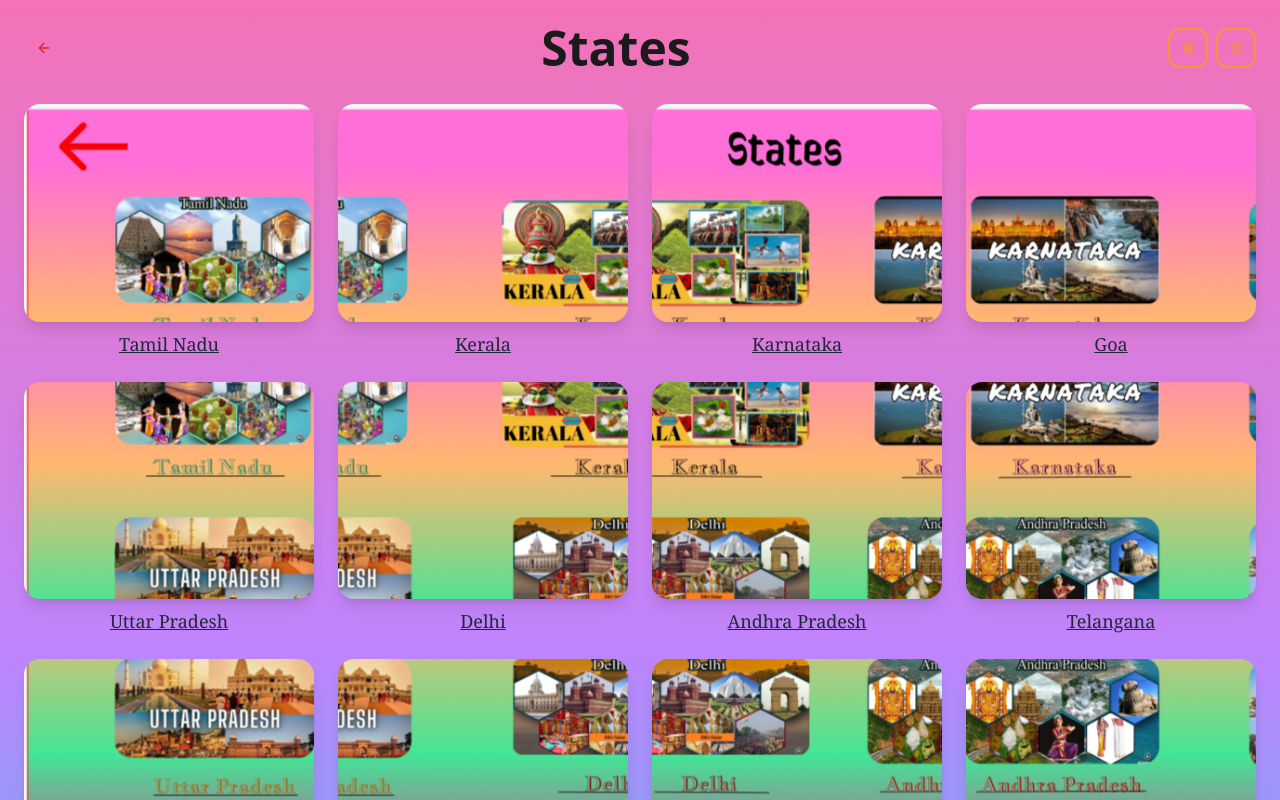
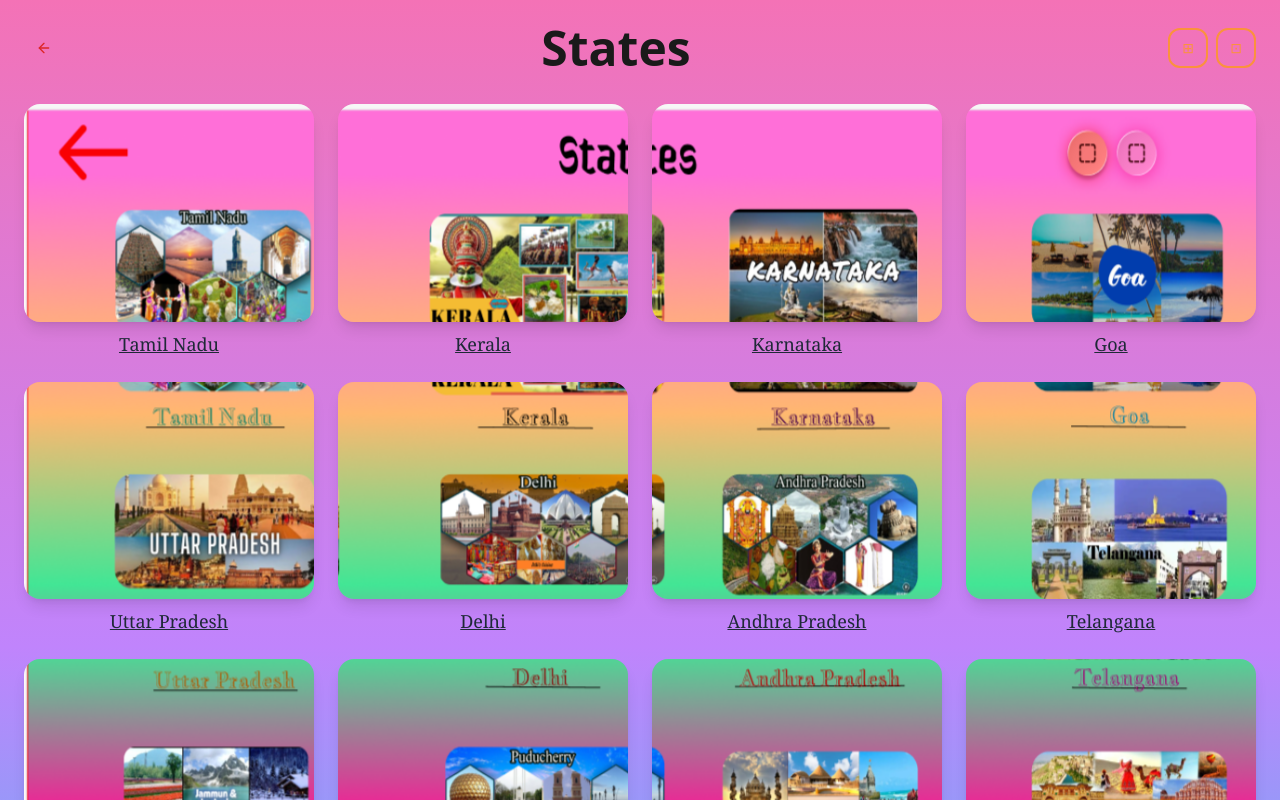
Before and after one commit to Imran1309/frontdoor-bliss, a React (Vite) app: page /states in a window 1280 px wide. Shown: the top 800 px of the page. Built offline with nearby package versions, Linux system fonts and the light colour scheme; the HTML template or start-up script is replaced by a standard one; a web font is replaced by a local one.

Commit message:
Fix image positioning on states page

```diff
--- a/src/pages/States.tsx
+++ b/src/pages/States.tsx
@@ -54,13 +54,13 @@ const States = () => {
     const row = Math.ceil(position / 4);
     const col = ((position - 1) % 4) + 1;
 
-    // Calculate the crop position based on grid layout (4 columns)
-    const xPercent = ((col - 1) * 25);
-    const yPercent = ((row - 1) * 25);
+    // Calculate the crop position based on grid layout (4 columns x 4 rows)
+    const xPercent = ((col - 1) / 3) * 100;
+    const yPercent = ((row - 1) / 3) * 100;
 
     return {
       backgroundImage: `url(${imageSet === 1 ? states1 : states2})`,
-      backgroundSize: '400%',
+      backgroundSize: '400% 400%',
       backgroundPosition: `${xPercent}% ${yPercent}%`
     };
   };
```
